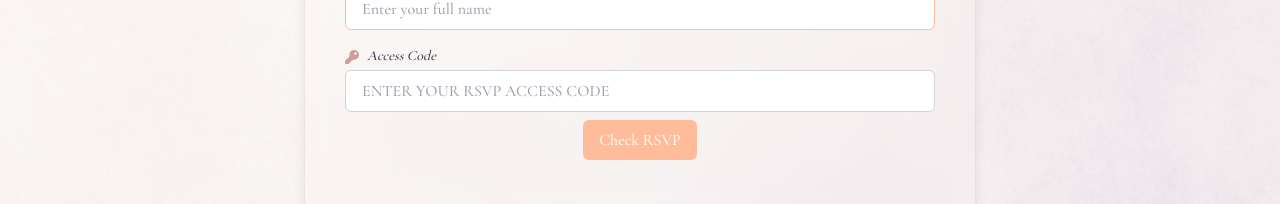
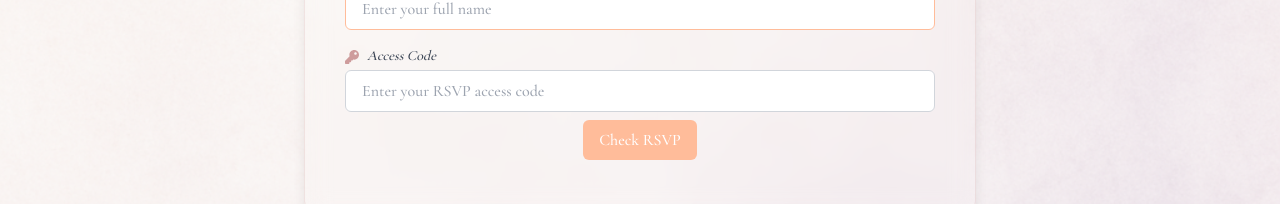
Before and after one commit to FernandoAndrade10/wedding-website, a React (Vite) app in the folder vite-project/: page /rsvp in a window 1280 px wide. Shown: the part 265-469 px from the top of the page. Built offline with nearby package versions, Linux system fonts and the light colour scheme.

Commit message:
Update RSVP.jsx

```diff
--- a/vite-project/src/pages/RSVP.jsx
+++ b/vite-project/src/pages/RSVP.jsx
@@ -394,7 +394,7 @@ export default function RSVP() {
                       name="accessCode"
                       value={accessCode}
                       onChange={(e) => setAccessCode(e.target.value.toUpperCase())}
-                      className="input-class-name w-full px-4 py-2 border border-gray-300 rounded-md focus:outline-none focus:ring-peach focus:border-peach uppercase"
+                      className="input-class-name w-full px-4 py-2 border border-gray-300 rounded-md focus:outline-none focus:ring-peach focus:border-peach"
                       placeholder={rsvpText[language].enterAccessCode}
                       autoComplete="one-time-code"
                       required
```
